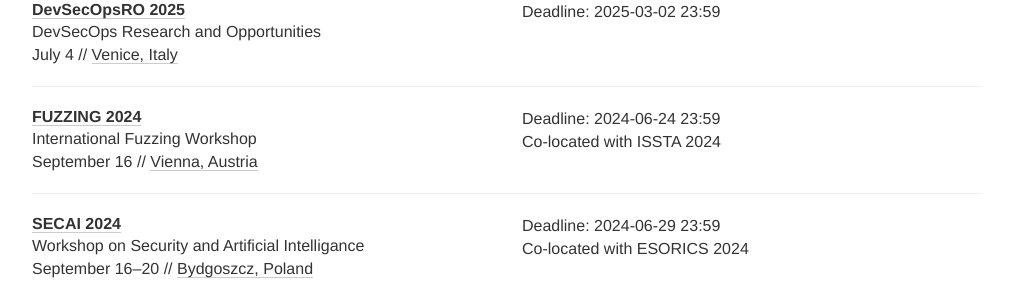
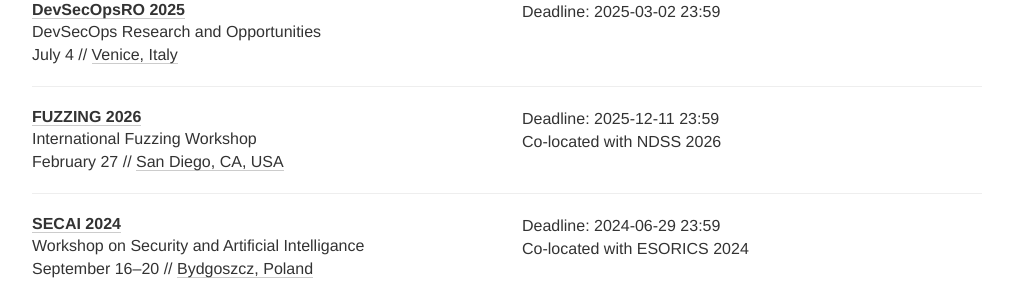
Before and after one commit to sec-deadlines/sec-deadlines.github.io, a Jekyll site: the page built from index.html, in a window 1280 px wide and 900 px high, scrolled down 14793 px. Shown: the part 152-450 px from the top of the window, without its empty margins (133-1146 px from the left). Built offline with Jekyll 4.4.1, drawn with Linux system fonts in a browser that asks for light colours; nearby versions of some CDN libraries; comment, search, counter and statistics services are not loaded.

Commit message:
Update FUZZING'26

```diff
--- a/_data/conferences.yml
+++ b/_data/conferences.yml
@@ -1013,14 +1013,14 @@
   tags: [SEC, SHOP]
 
 - name: FUZZING
-  year: 2024
-  date: "September 16"
+  year: 2026
+  date: "February 27"
   description: International Fuzzing Workshop
-  link: https://fuzzingworkshop.github.io/index.html
+  link: https://fuzzing-workshop.github.io/
   deadline:
-    - "2024-06-24 23:59"
-  place: Vienna, Austria
-  comment: Co-located with ISSTA 2024
+    - "2025-12-11 23:59"
+  place: San Diego, CA, USA
+  comment: Co-located with NDSS 2026
   tags: [SEC, SHOP]
 
 - name: SECAI
```
